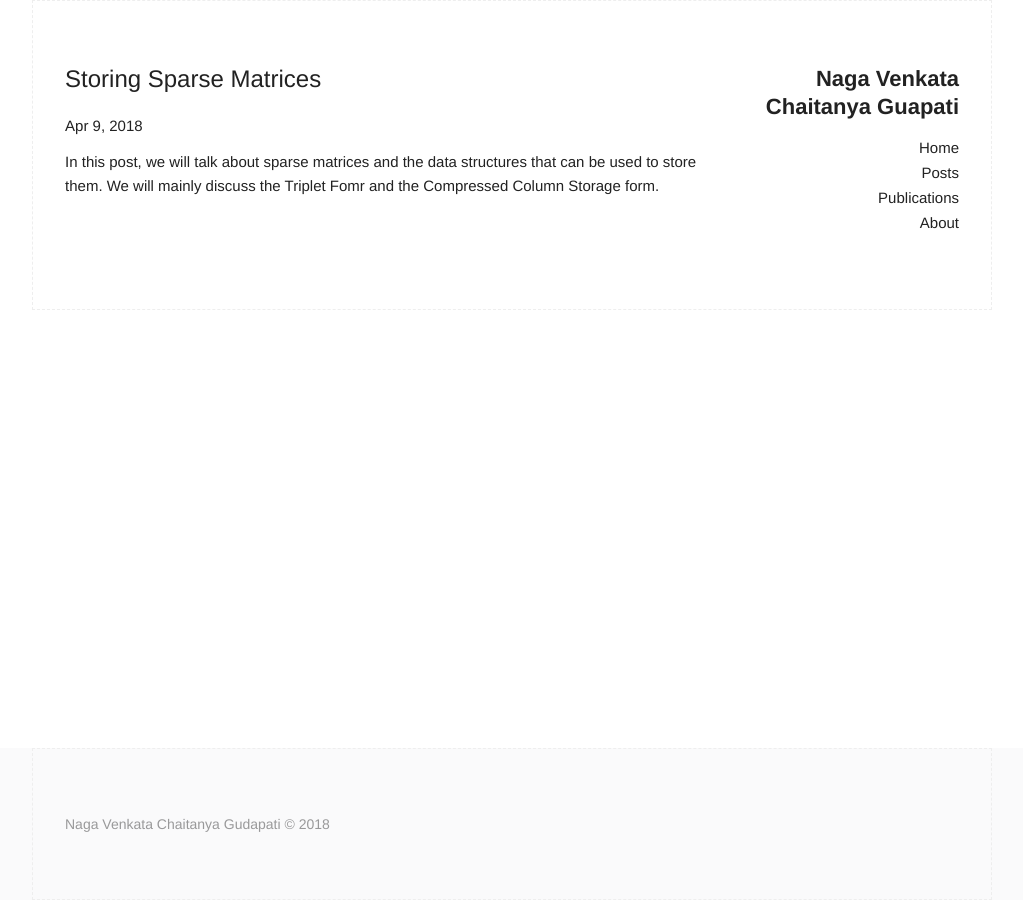
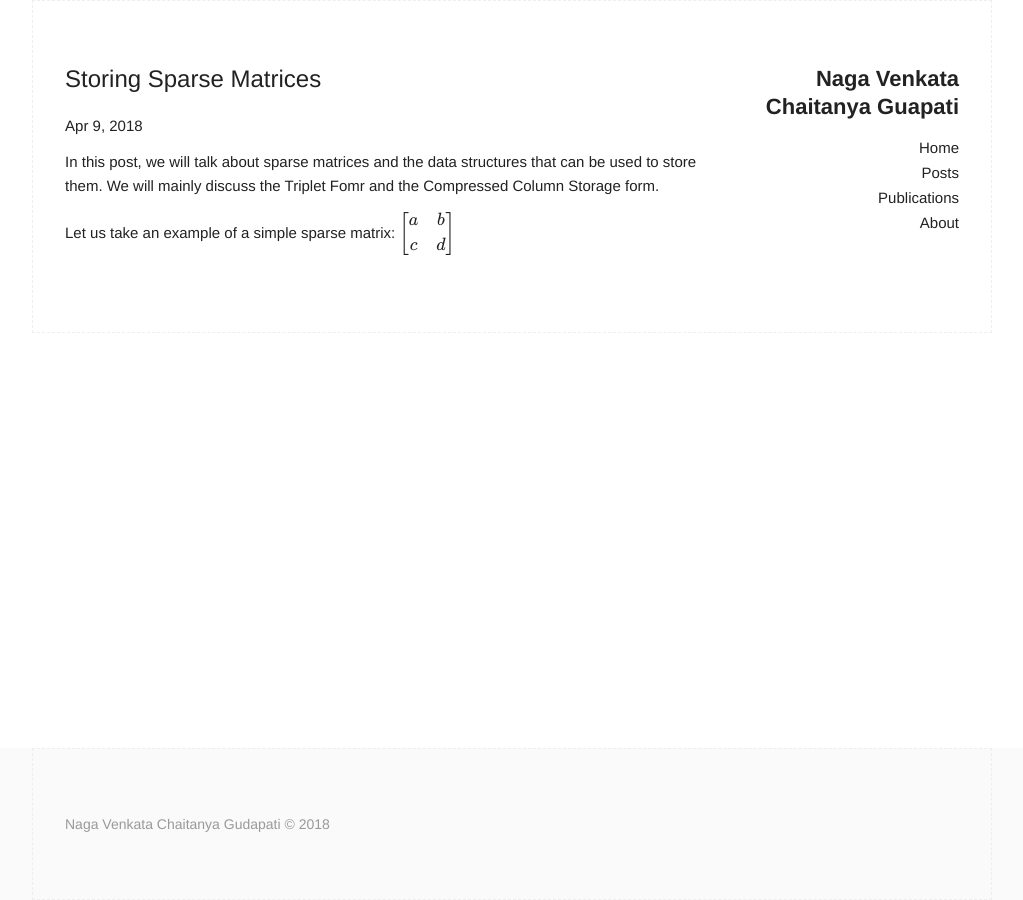
Before and after one commit to CGudapati/cgudapati.github.io, a Jekyll site: the page built from _posts/2018-04-09-Storing-Sparse-Matrices.markdown, in a window 1280 px wide. Shown: the whole page, without its empty margins (128-1151 px from the left). Built offline with Jekyll 4.4.1, drawn with Linux system fonts in a browser that asks for light colours; Markdown is read by kramdown in place of the engine named in the settings; formulas are drawn with MathJax 3; some of the changed lines change nothing that is shown.

Commit message:
added mathjax

```diff
--- a/_includes/head.html
+++ b/_includes/head.html
@@ -27,5 +27,9 @@
   gtag('config', 'UA-117267479-1');
 </script>
 
+  {% if page.use_math %}
+      {% include mathjax_support %}
+  {% endif %}
+
 
 </head>
--- /dev/null
+++ b/_includes/mathjax_support
@@ -0,0 +1,17 @@
+<script type="text/x-mathjax-config">
+  MathJax.Hub.Config({
+    TeX: {
+      equationNumbers: {
+        autoNumber: "AMS"
+      }
+    },
+    tex2jax: {
+      inlineMath: [ ['$','$'], ['\(', '\)'] ],
+      displayMath: [ ['$$','$$'] ],
+      processEscapes: true,
+    }
+  });
+</script>
+<script type="text/javascript"
+        src="http://cdn.mathjax.org/mathjax/latest/MathJax.js?config=TeX-AMS-MML_HTMLorMML">
+</script>
--- a/_posts/2018-04-09-Storing-Sparse-Matrices.markdown
+++ b/_posts/2018-04-09-Storing-Sparse-Matrices.markdown
@@ -3,5 +3,11 @@ layout: post
 title:  "Storing Sparse Matrices"
 date: 2018-04-09
 categories: SparseMatrices
+use_math: true
 ---
 In this post, we will talk about sparse matrices and the data structures that can be used to store them. We will mainly discuss the Triplet Fomr and the Compressed Column Storage form.
+
+Let us take an example of a simple sparse matrix:
+$$
+   \begin{bmatrix}a & b\\c & d\end{bmatrix}
+$$
```
